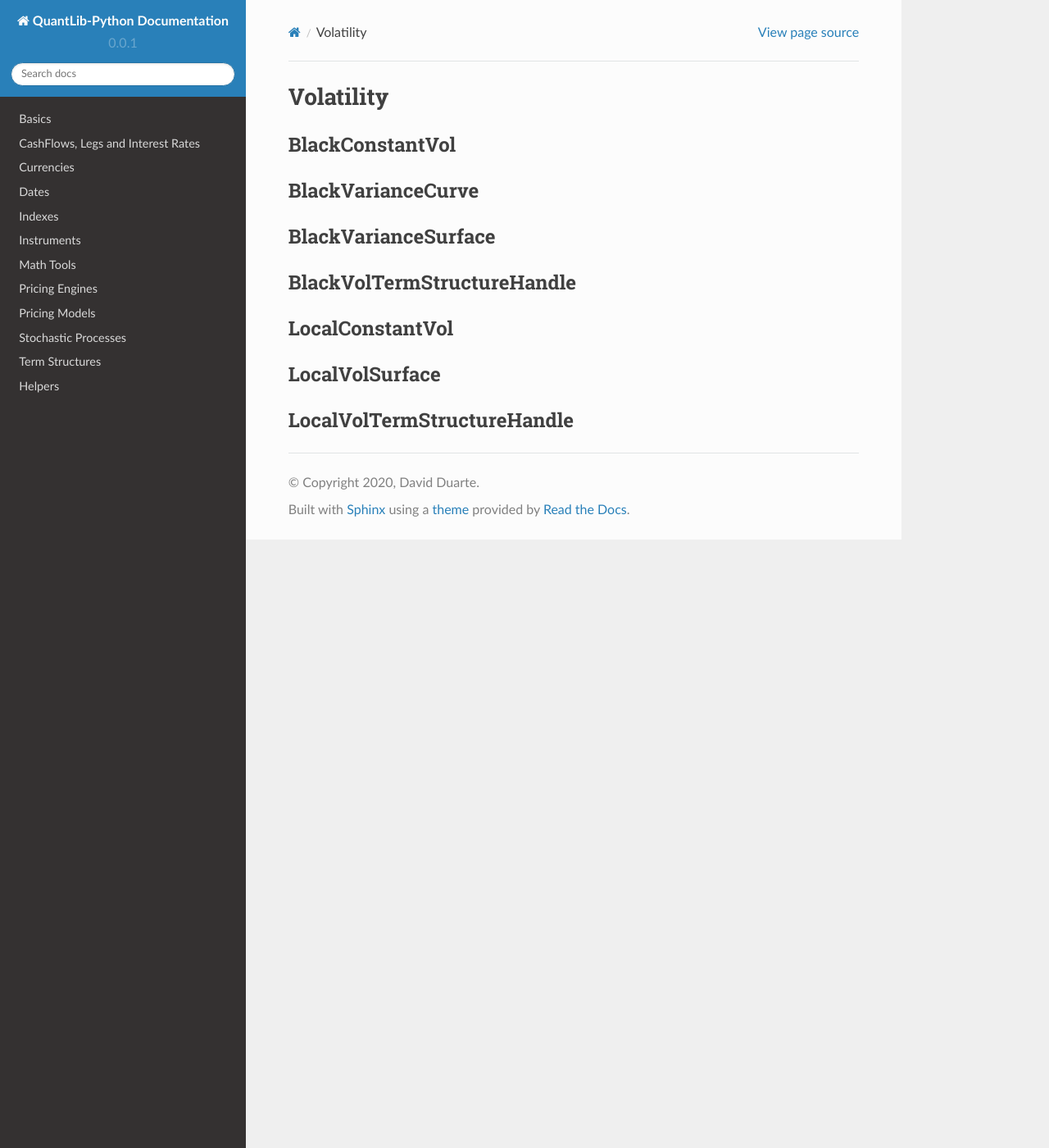
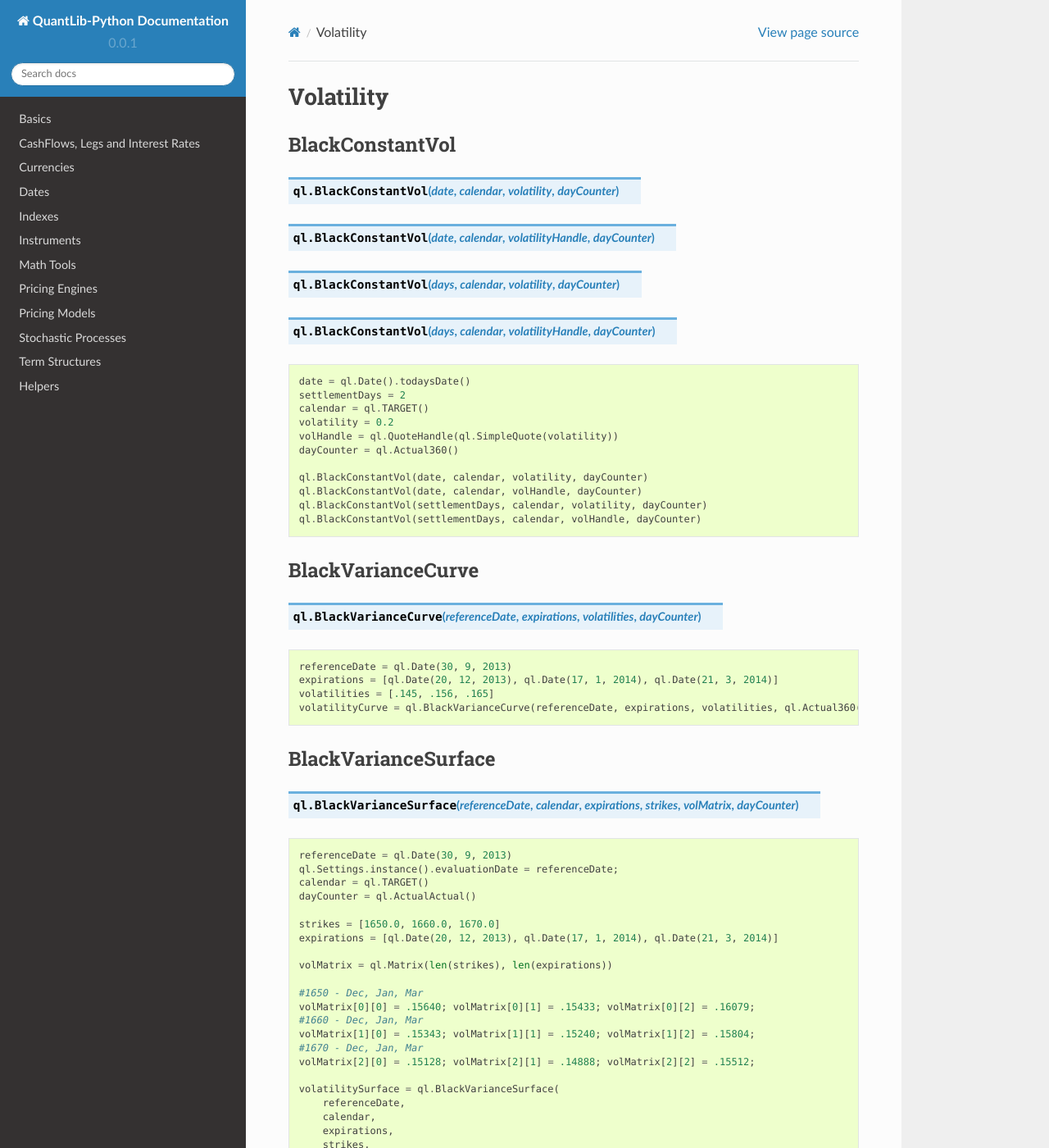
Before and after one commit to nhaga/QuantLib-Python-Docs, a Sphinx documentation site: the page built from docs/termstructures/volatility.rst, in a window 1280 px wide and 1400 px high. Shown: the whole window at 82% size. Built offline with Sphinx 7.4.7 and the Read the Docs theme 2.0.0, drawn with Linux system fonts in a browser that asks for light colours; formulas are drawn with MathJax 3; some of the changed text lies outside the part shown.

Commit message:
updated blackVol and hestonVol

```diff
--- a/docs/termstructures/volatility.rst
+++ b/docs/termstructures/volatility.rst
@@ -5,14 +5,125 @@
 BlackConstantVol
 ****************
 
+.. function:: ql.BlackConstantVol(date, calendar, volatility, dayCounter)
+
+.. function:: ql.BlackConstantVol(date, calendar, volatilityHandle, dayCounter)
+
+.. function:: ql.BlackConstantVol(days, calendar, volatility, dayCounter)
+
+.. function:: ql.BlackConstantVol(days, calendar, volatilityHandle, dayCounter)
+
+.. code-block:: python
+
+  date = ql.Date().todaysDate()
+  settlementDays = 2
+  calendar = ql.TARGET()
+  volatility = 0.2
+  volHandle = ql.QuoteHandle(ql.SimpleQuote(volatility))
+  dayCounter = ql.Actual360()
+
+  ql.BlackConstantVol(date, calendar, volatility, dayCounter)
+  ql.BlackConstantVol(date, calendar, volHandle, dayCounter)
+  ql.BlackConstantVol(settlementDays, calendar, volatility, dayCounter)
+  ql.BlackConstantVol(settlementDays, calendar, volHandle, dayCounter)
+
+
 BlackVarianceCurve
 ******************
+
+.. function:: ql.BlackVarianceCurve(referenceDate, expirations, volatilities, dayCounter)
+
+.. code-block:: python
+
+  referenceDate = ql.Date(30, 9, 2013)
+  expirations = [ql.Date(20, 12, 2013), ql.Date(17, 1, 2014), ql.Date(21, 3, 2014)]
+  volatilities = [.145, .156, .165]
+  volatilityCurve = ql.BlackVarianceCurve(referenceDate, expirations, volatilities, ql.Actual360())
 
 BlackVarianceSurface
 ********************
 
+.. function:: ql.BlackVarianceSurface(referenceDate, calendar, expirations, strikes, volMatrix, dayCounter)
+
+.. code-block:: python
+
+  referenceDate = ql.Date(30, 9, 2013)
+  ql.Settings.instance().evaluationDate = referenceDate;
+  calendar = ql.TARGET()
+  dayCounter = ql.ActualActual()
+
+  strikes = [1650.0, 1660.0, 1670.0]
+  expirations = [ql.Date(20, 12, 2013), ql.Date(17, 1, 2014), ql.Date(21, 3, 2014)]
+
+  volMatrix = ql.Matrix(len(strikes), len(expirations))
+
+  #1650 - Dec, Jan, Mar
+  volMatrix[0][0] = .15640; volMatrix[0][1] = .15433; volMatrix[0][2] = .16079;
+  #1660 - Dec, Jan, Mar
+  volMatrix[1][0] = .15343; volMatrix[1][1] = .15240; volMatrix[1][2] = .15804;
+  #1670 - Dec, Jan, Mar
+  volMatrix[2][0] = .15128; volMatrix[2][1] = .14888; volMatrix[2][2] = .15512;
+
+  volatilitySurface = ql.BlackVarianceSurface(
+      referenceDate,
+      calendar,
+      expirations,
+      strikes,
+      volMatrix,
+      dayCounter
+  )
+  volatilitySurface.enableExtrapolation()
+
 BlackVolTermStructureHandle
 ***************************
+
+.. function:: ql.BlackVolTermStructureHandle(blackVolTermStructure)
+
+.. code-block:: python
+
+  ql.BlackVolTermStructureHandle(constantVol)
+  ql.BlackVolTermStructureHandle(volatilityCurve)
+  ql.BlackVolTermStructureHandle(volatilitySurface)
+
+RelinkableBlackVolTermStructureHandle
+*************************************
+
+.. function:: ql.RelinkableBlackVolTermStructureHandle()
+
+.. function:: ql.RelinkableBlackVolTermStructureHandle(blackVolTermStructure)
+
+.. code-block:: python
+
+  blackTSHandle = ql.RelinkableBlackVolTermStructureHandle(volatilitySurface)
+
+  blackTSHandle = ql.RelinkableBlackVolTermStructureHandle()
+  blackTSHandle.linkTo(volatilitySurface)
+
+
+
+HestonBlackVolSurface
+*********************
+
+.. function:: ql.HestonBlackVolSurface(hestonModelHandle)
+
+.. code-block:: python
+
+  flat_ts = ql.YieldTermStructureHandle(
+    ql.FlatForward(ql.Date().todaysDate(), 0.05, ql.Actual365Fixed())
+  )
+  dividend_ts = ql.YieldTermStructureHandle(
+    ql.FlatForward(ql.Date().todaysDate(), 0.02, ql.Actual365Fixed())
+  )
+  v0 = 0.01; kappa = 0.01; theta = 0.01; rho = 0.0; sigma = 0.01
+  spot = 100
+  process = ql.HestonProcess(flat_ts, dividend_ts,
+                              ql.QuoteHandle(ql.SimpleQuote(spot)),
+                              v0, kappa, theta, sigma, rho
+                              )
+  heston_model = ql.HestonModel(process)
+  heston_handle = ql.HestonModelHandle(heston_model)
+  heston_vol_surface = ql.HestonBlackVolSurface(heston_handle)
+
 
 LocalConstantVol
 ****************
```
